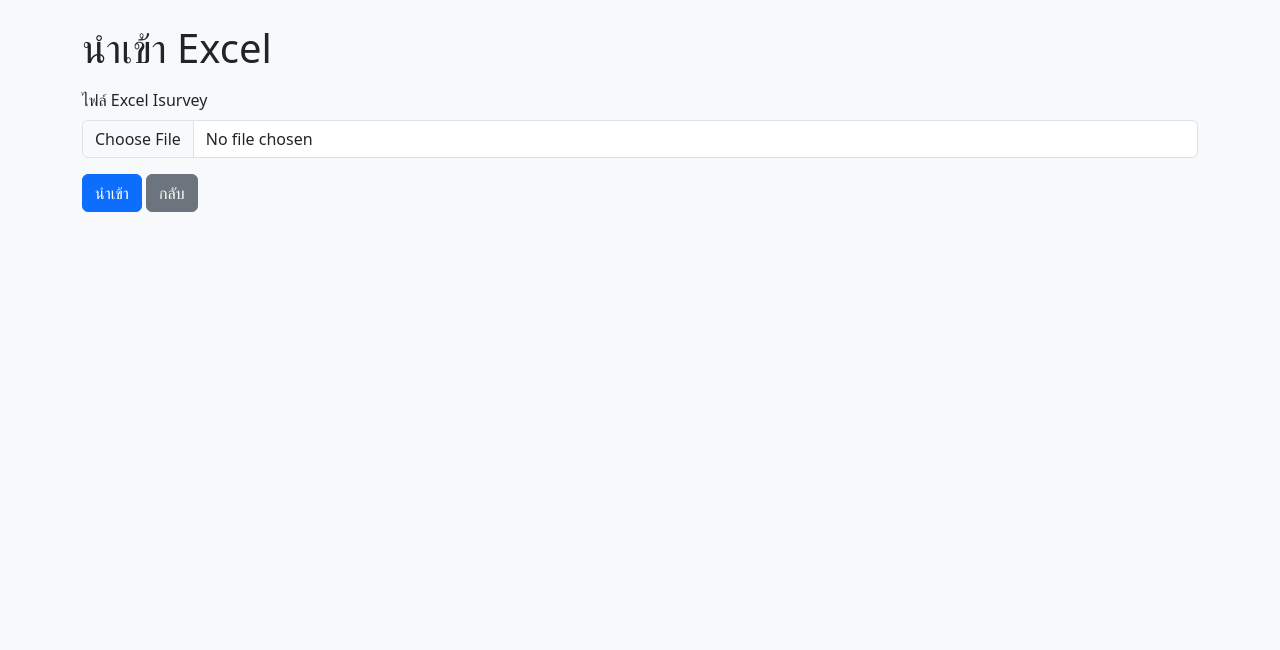
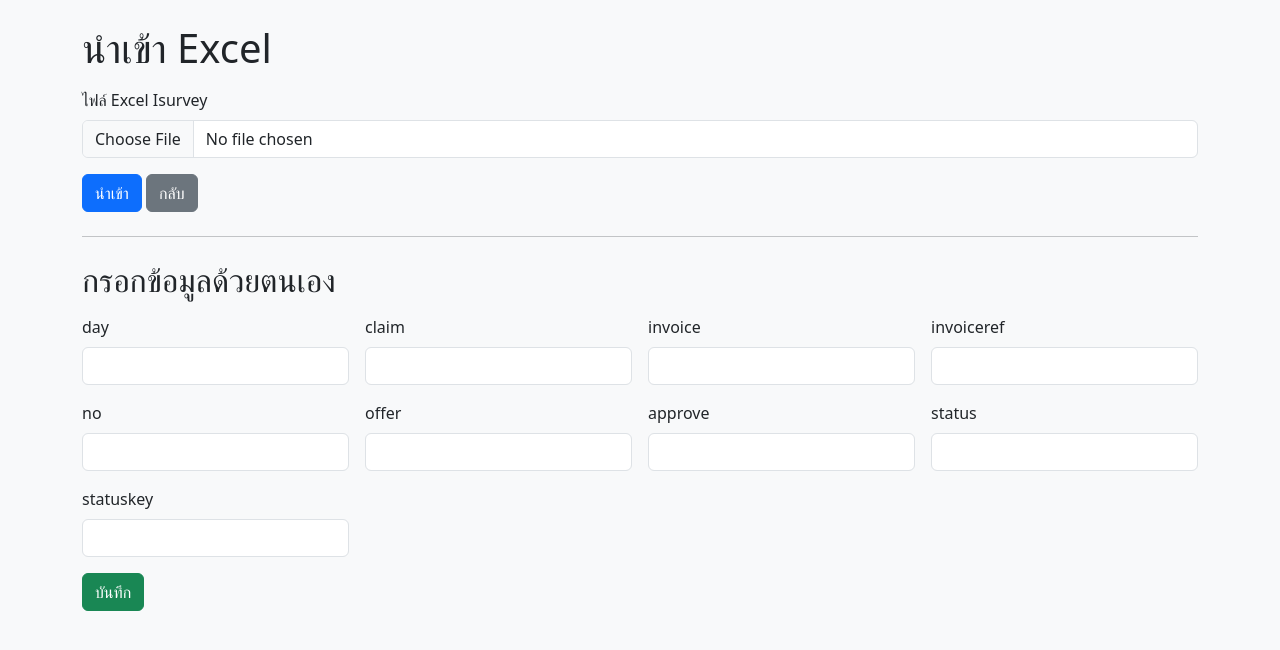
Before and after one commit to zxy-88/paid, a Flask app: page /import in a window 1280 px wide. Shown: the top 650 px of the page. Run offline with Flask 3, Linux system fonts and the light colour scheme; some libraries are stand-ins or nearby versions.

Commit message:
feat: allow manual data entry

```diff
--- a/app.py
+++ b/app.py
@@ -116,50 +116,87 @@ def import_excel():
     data = None
     message = None
     if request.method == "POST":
-        file = request.files.get("file")
-        if file:
-            df = pd.read_excel(file, header=None)
-            df = df.iloc[1:, :9]
-            df.columns = [
-                "day",
-                "claim",
-                "invoice",
-                "invoiceref",
-                "no",
-                "offer",
-                "approve",
-                "status",
-                "statuskey",
-            ]
+        form_type = request.form.get("form_type")
+        if form_type == "excel":
+            file = request.files.get("file")
+            if file:
+                df = pd.read_excel(file, header=None)
+                df = df.iloc[1:, :9]
+                df.columns = [
+                    "day",
+                    "claim",
+                    "invoice",
+                    "invoiceref",
+                    "no",
+                    "offer",
+                    "approve",
+                    "status",
+                    "statuskey",
+                ]
 
-            df["claim"] = df["claim"].apply(clean_field)
-            df["invoice"] = df["invoice"].apply(clean_field)
-            df = df[(df["claim"] != "") & (df["invoice"] != "")]
+                df["claim"] = df["claim"].apply(clean_field)
+                df["invoice"] = df["invoice"].apply(clean_field)
+                df = df[(df["claim"] != "") & (df["invoice"] != "")]
 
+                cur = mydb.cursor()
+                for _, row in df.iterrows():
+                    cur.execute(
+                        """
+                        INSERT INTO isurvey
+                        (day, claim, invoice, invoiceref, no, offer, approve, status, statuskey)
+                        VALUES (%s, %s, %s, %s, %s, %s, %s, %s, %s)
+                        """,
+                        (
+                            row["day"],
+                            row["claim"],
+                            row["invoice"],
+                            row["invoiceref"],
+                            row["no"],
+                            row["offer"],
+                            row["approve"],
+                            row["status"],
+                            row["statuskey"],
+                        ),
+                    )
+                mydb.commit()
+                cur.close()
+                data = df.to_dict(orient="records")
+                message = "นำเข้าข้อมูลแล้ว"
+        elif form_type == "manual":
+            entry = {
+                "day": request.form.get("day"),
+                "claim": clean_field(request.form.get("claim")),
+                "invoice": clean_field(request.form.get("invoice")),
+                "invoiceref": request.form.get("invoiceref"),
+                "no": request.form.get("no"),
+                "offer": request.form.get("offer"),
+                "approve": request.form.get("approve"),
+                "status": request.form.get("status"),
+                "statuskey": request.form.get("statuskey"),
+            }
             cur = mydb.cursor()
-            for _, row in df.iterrows():
-                cur.execute(
-                    """
-                    INSERT INTO isurvey
-                    (day, claim, invoice, invoiceref, no, offer, approve, status, statuskey)
-                    VALUES (%s, %s, %s, %s, %s, %s, %s, %s, %s)
-                    """,
-                    (
-                        row["day"],
-                        row["claim"],
-                        row["invoice"],
-                        row["invoiceref"],
-                        row["no"],
-                        row["offer"],
-                        row["approve"],
-                        row["status"],
-                        row["statuskey"],
-                    ),
-                )
+            cur.execute(
+                """
+                INSERT INTO isurvey
+                (day, claim, invoice, invoiceref, no, offer, approve, status, statuskey)
+                VALUES (%s, %s, %s, %s, %s, %s, %s, %s, %s)
+                """,
+                (
+                    entry["day"],
+                    entry["claim"],
+                    entry["invoice"],
+                    entry["invoiceref"],
+                    entry["no"],
+                    entry["offer"],
+                    entry["approve"],
+                    entry["status"],
+                    entry["statuskey"],
+                ),
+            )
             mydb.commit()
             cur.close()
-            data = df.to_dict(orient="records")
-            message = "นำเข้าข้อมูลแล้ว"
+            data = [entry]
+            message = "บันทึกข้อมูลแล้ว"
     return render_template("import.html", data=data, message=message)
 
 
@@ -170,29 +207,52 @@ def import_paid():
     data = None
     message = None
     if request.method == "POST":
-        file = request.files.get("file")
-        if file:
-            df = pd.read_excel(file, header=None)
-            df = df.iloc[1:, :4]
-            df.columns = ["payment", "claim", "invoice", "amount"]
-            df["claim"] = df["claim"].apply(clean_field)
-            df["invoice"] = df["invoice"].apply(clean_field)
-            df = df[(df["claim"] != "") & (df["invoice"] != "")]
+        form_type = request.form.get("form_type")
+        if form_type == "excel":
+            file = request.files.get("file")
+            if file:
+                df = pd.read_excel(file, header=None)
+                df = df.iloc[1:, :4]
+                df.columns = ["payment", "claim", "invoice", "amount"]
+                df["claim"] = df["claim"].apply(clean_field)
+                df["invoice"] = df["invoice"].apply(clean_field)
+                df = df[(df["claim"] != "") & (df["invoice"] != "")]
+                cur = mydb.cursor()
+                for _, row in df.iterrows():
+                    cur.execute(
+                        "INSERT INTO paid (payment, claim, invoice, amount) VALUES (%s, %s, %s, %s)",
+                        (
+                            row["payment"],
+                            row["claim"],
+                            row["invoice"],
+                            row["amount"],
+                        ),
+                    )
+                mydb.commit()
+                cur.close()
+                data = df.to_dict(orient="records")
+                message = "นำเข้าข้อมูลแล้ว"
+        elif form_type == "manual":
+            entry = {
+                "payment": request.form.get("payment"),
+                "claim": clean_field(request.form.get("claim")),
+                "invoice": clean_field(request.form.get("invoice")),
+                "amount": request.form.get("amount"),
+            }
             cur = mydb.cursor()
-            for _, row in df.iterrows():
-                cur.execute(
-                    "INSERT INTO paid (payment, claim, invoice, amount) VALUES (%s, %s, %s, %s)",
-                    (
-                        row["payment"],
-                        row["claim"],
-                        row["invoice"],
-                        row["amount"],
-                    ),
-                )
+            cur.execute(
+                "INSERT INTO paid (payment, claim, invoice, amount) VALUES (%s, %s, %s, %s)",
+                (
+                    entry["payment"],
+                    entry["claim"],
+                    entry["invoice"],
+                    entry["amount"],
+                ),
+            )
             mydb.commit()
             cur.close()
-            data = df.to_dict(orient="records")
-            message = "นำเข้าข้อมูลแล้ว"
+            data = [entry]
+            message = "บันทึกข้อมูลแล้ว"
     return render_template("paid.html", data=data, message=message)
 
 
--- a/templates/import.html
+++ b/templates/import.html
@@ -9,12 +9,58 @@
     <div class="container py-4">
         <h1 class="mb-3">นำเข้า Excel</h1>
         <form method="post" enctype="multipart/form-data">
+            <input type="hidden" name="form_type" value="excel">
             <div class="mb-3">
                 <label for="file" class="form-label">ไฟล์ Excel Isurvey</label>
                 <input class="form-control" type="file" id="file" name="file" required>
             </div>
             <button type="submit" class="btn btn-primary">นำเข้า</button>
             <a href="{{ url_for('index') }}" class="btn btn-secondary">กลับ</a>
+        </form>
+
+        <hr class="my-4">
+        <h2 class="mb-3">กรอกข้อมูลด้วยตนเอง</h2>
+        <form method="post">
+            <input type="hidden" name="form_type" value="manual">
+            <div class="row g-3">
+                <div class="col-md-3">
+                    <label for="day" class="form-label">day</label>
+                    <input type="text" class="form-control" id="day" name="day">
+                </div>
+                <div class="col-md-3">
+                    <label for="claim" class="form-label">claim</label>
+                    <input type="text" class="form-control" id="claim" name="claim" required>
+                </div>
+                <div class="col-md-3">
+                    <label for="invoice" class="form-label">invoice</label>
+                    <input type="text" class="form-control" id="invoice" name="invoice" required>
+                </div>
+                <div class="col-md-3">
+                    <label for="invoiceref" class="form-label">invoiceref</label>
+                    <input type="text" class="form-control" id="invoiceref" name="invoiceref">
+                </div>
+                <div class="col-md-3">
+                    <label for="no" class="form-label">no</label>
+                    <input type="text" class="form-control" id="no" name="no">
+                </div>
+                <div class="col-md-3">
+                    <label for="offer" class="form-label">offer</label>
+                    <input type="text" class="form-control" id="offer" name="offer">
+                </div>
+                <div class="col-md-3">
+                    <label for="approve" class="form-label">approve</label>
+                    <input type="text" class="form-control" id="approve" name="approve">
+                </div>
+                <div class="col-md-3">
+                    <label for="status" class="form-label">status</label>
+                    <input type="text" class="form-control" id="status" name="status">
+                </div>
+                <div class="col-md-3">
+                    <label for="statuskey" class="form-label">statuskey</label>
+                    <input type="text" class="form-control" id="statuskey" name="statuskey">
+                </div>
+            </div>
+            <button type="submit" class="btn btn-success mt-3">บันทึก</button>
         </form>
 
         {% if message %}
```
Also changed, not shown: templates/paid.html (+26 -0 lines).
